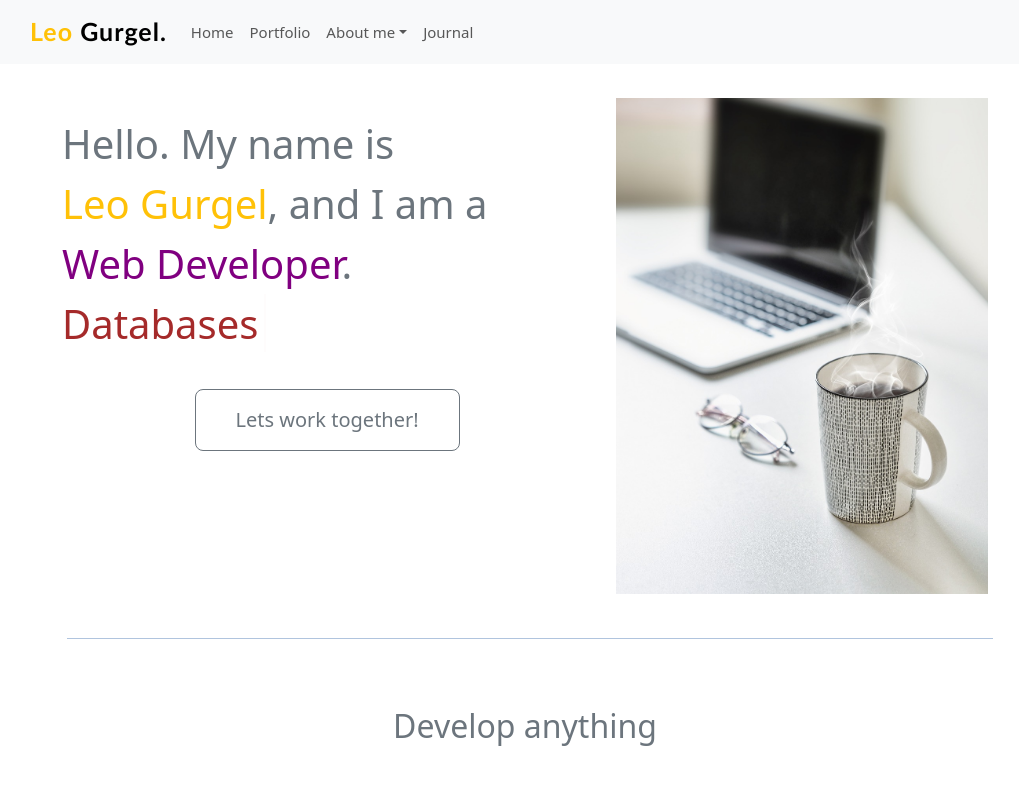
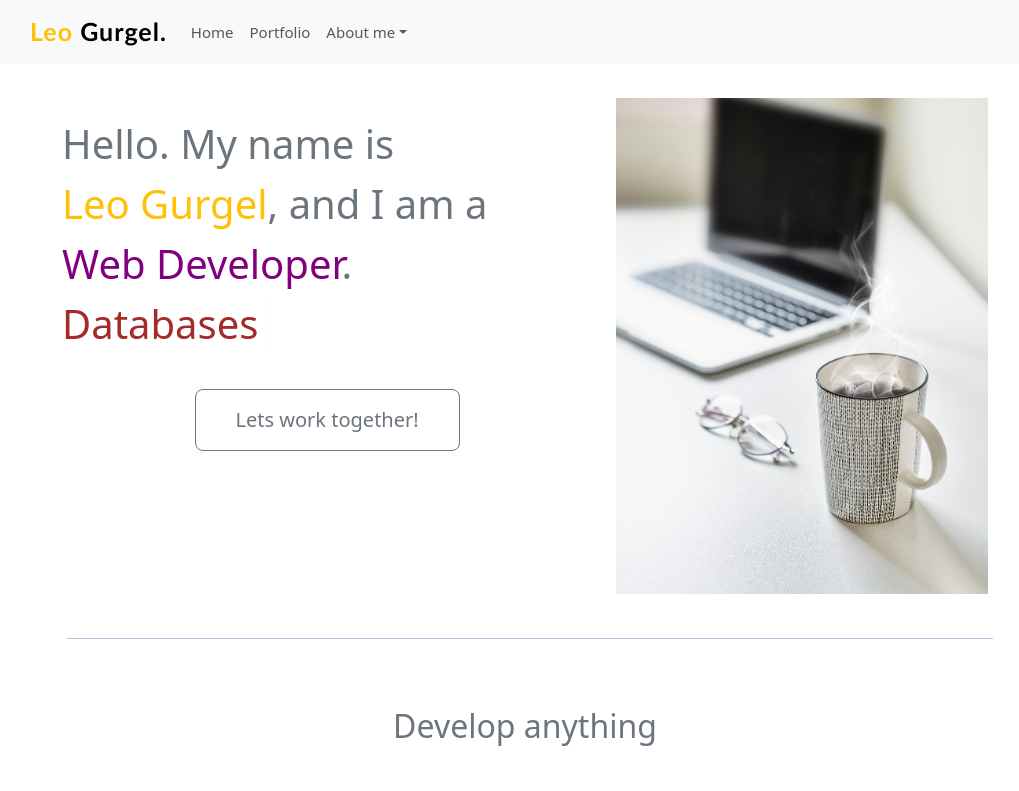
Before and after one commit to LeopoldoGurgel/LeopoldoGurgel.github.io, a React (Vite) app: page / in a window 1280 px wide. Shown: the top 791 px of the page, without its empty margins (20-1039 px from the left). Built offline with nearby package versions, Linux system fonts and the light colour scheme.

Commit message:
journal still not ready

```diff
--- a/src/components/Header.jsx
+++ b/src/components/Header.jsx
@@ -296,7 +296,7 @@ function Header({currentPage, handlePageChange, username, userEmail}) {
                             Download my Resume
                             </NavDropdown.Item>
                         </NavDropdown>
-                        <Nav.Link href='#journal'>Journal</Nav.Link>
+                        {/* <Nav.Link href='#journal'>Journal</Nav.Link>                     */}
                     </Nav>
 
                     {/* <Form inline id='searchForm'>
```
